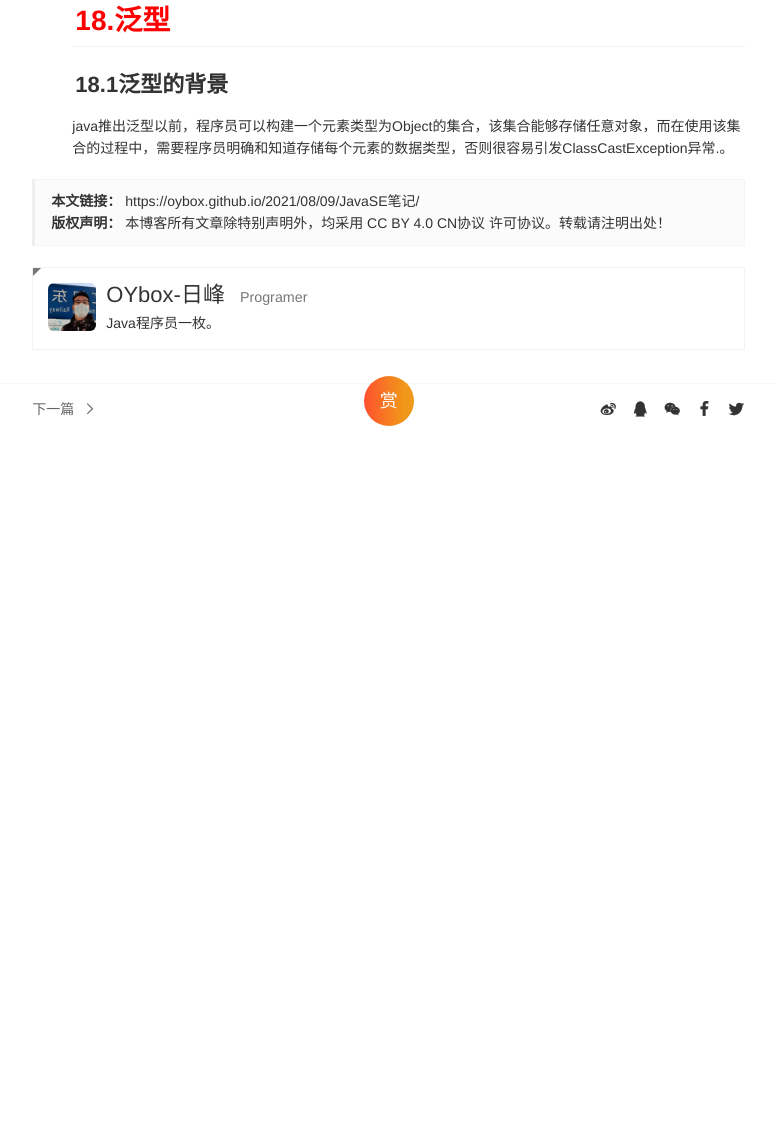
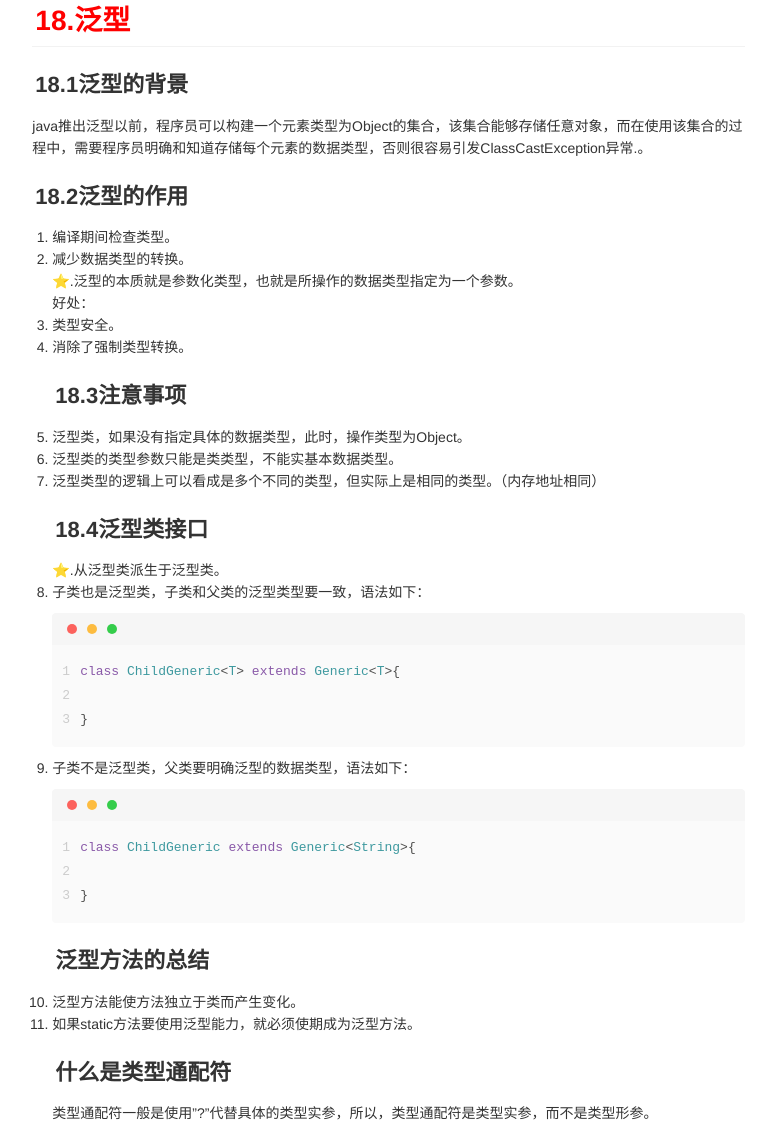
Before and after one commit to OYbox/OYbox.github.io, a plain HTML site: page 2021/08/09/JavaSE笔记/index.html in a window 1280 px wide. Shown: the part 7036-8163 px from the top of the page, without its empty margins (211-987 px from the left). Before the commit the page ends 7471 px from the top, so only its background shows below. Drawn offline with nearby package versions, Linux system fonts and the light colour scheme; a script that the page names is missing.

Commit message:
Site updated: 2021-08-09 19:46:55

```diff
--- a/2021/08/09/JavaSE笔记/index.html
+++ b/2021/08/09/JavaSE笔记/index.html
@@ -26,7 +26,7 @@
 <meta property="og:description" content="1.面向过程和面向对象的比较1.1面向过程：侧重的是过程   优点：简单   缺点：代码量大了以后维护性很差 1.2面向对象：侧重的是对象   优点：可扩展性非常强，维护成本低   缺点：新手上手难 1.3造车 画图纸   定义车的属性信息：color、speed、seat….. 定义车的动作：跑   拿着图纸找工厂生产车 1.4总结面向对象的世界里，类就是图纸，属性就是这一类事物拥有的共同属性，">
 <meta property="og:locale" content="zh_CN">
 <meta property="article:published_time" content="2021-08-09T09:37:50.132Z">
-<meta property="article:modified_time" content="2021-08-09T11:11:39.106Z">
+<meta property="article:modified_time" content="2021-08-09T11:46:32.850Z">
 <meta property="article:author" content="OYBox">
 <meta property="article:tag" content="OYBox的个人博客">
 <meta name="twitter:card" content="summary">
@@ -407,9 +407,24 @@
 <li>RuntimeException：运行时异常，一般不会手动处理，出了问题再处理。</li>
 <li>其他Exception：必须经过手动处理。</li>
 <li>Error：一般指系统级错误。<h3 id="17-3异常的处理-try—catch"><a href="#17-3异常的处理-try—catch" class="headerlink" title="17.3异常的处理 try—catch"></a>17.3异常的处理 try—catch</h3>语法：<figure class="highlight java"><table><tr><td class="gutter"><pre><span class="line">1</span><br><span class="line">2</span><br><span class="line">3</span><br><span class="line">4</span><br><span class="line">5</span><br><span class="line">6</span><br><span class="line">7</span><br><span class="line">8</span><br><span class="line">9</span><br></pre></td><td class="code"><pre><span class="line"><span class="keyword">try</span>&#123;</span><br><span class="line">	尝试执行的代码</span><br><span class="line">&#125;</span><br><span class="line"><span class="keyword">catch</span>(Exception e)&#123;</span><br><span class="line">	处理异常代码</span><br><span class="line">&#125;</span><br><span class="line"><span class="keyword">finally</span>&#123;</span><br><span class="line">	最终的，关掉程序</span><br><span class="line">&#125;</span><br></pre></td></tr></table></figure>
-⭐.throws和throw尽量少用，少点往上抛。<h1 id="18-泛型"><a href="#18-泛型" class="headerlink" title="18.泛型"></a><font color=red>18.泛型</font></h1><h3 id="18-1泛型的背景"><a href="#18-1泛型的背景" class="headerlink" title="18.1泛型的背景"></a>18.1泛型的背景</h3>java推出泛型以前，程序员可以构建一个元素类型为Object的集合，该集合能够存储任意对象，而在使用该集合的过程中，需要程序员明确和知道存储每个元素的数据类型，否则很容易引发ClassCastException异常.。</li>
+⭐.throws和throw尽量少用，少点往上抛。</li>
 </ol>
 </li>
+</ol>
+<h1 id="18-泛型"><a href="#18-泛型" class="headerlink" title="18.泛型"></a><font color=red>18.泛型</font></h1><h3 id="18-1泛型的背景"><a href="#18-1泛型的背景" class="headerlink" title="18.1泛型的背景"></a>18.1泛型的背景</h3><p>   java推出泛型以前，程序员可以构建一个元素类型为Object的集合，该集合能够存储任意对象，而在使用该集合的过程中，需要程序员明确和知道存储每个元素的数据类型，否则很容易引发ClassCastException异常.。</p>
+<h3 id="18-2泛型的作用"><a href="#18-2泛型的作用" class="headerlink" title="18.2泛型的作用"></a>18.2泛型的作用</h3><ol>
+<li>编译期间检查类型。</li>
+<li>减少数据类型的转换。<br>⭐.泛型的本质就是参数化类型，也就是所操作的数据类型指定为一个参数。<br>好处：</li>
+<li>类型安全。</li>
+<li>消除了强制类型转换。<h3 id="18-3注意事项"><a href="#18-3注意事项" class="headerlink" title="18.3注意事项"></a>18.3注意事项</h3></li>
+<li>泛型类，如果没有指定具体的数据类型，此时，操作类型为Object。</li>
+<li>泛型类的类型参数只能是类类型，不能实基本数据类型。</li>
+<li>泛型类型的逻辑上可以看成是多个不同的类型，但实际上是相同的类型。（内存地址相同）<h3 id="18-4泛型类接口"><a href="#18-4泛型类接口" class="headerlink" title="18.4泛型类接口"></a>18.4泛型类接口</h3>⭐.从泛型类派生于泛型类。</li>
+<li>子类也是泛型类，子类和父类的泛型类型要一致，语法如下：<figure class="highlight java"><table><tr><td class="gutter"><pre><span class="line">1</span><br><span class="line">2</span><br><span class="line">3</span><br></pre></td><td class="code"><pre><span class="line"><span class="class"><span class="keyword">class</span> <span class="title">ChildGeneric</span>&lt;<span class="title">T</span>&gt; <span class="keyword">extends</span> <span class="title">Generic</span>&lt;<span class="title">T</span>&gt;</span>&#123;</span><br><span class="line"></span><br><span class="line">&#125;</span><br></pre></td></tr></table></figure></li>
+<li>子类不是泛型类，父类要明确泛型的数据类型，语法如下：<figure class="highlight java"><table><tr><td class="gutter"><pre><span class="line">1</span><br><span class="line">2</span><br><span class="line">3</span><br></pre></td><td class="code"><pre><span class="line"><span class="class"><span class="keyword">class</span> <span class="title">ChildGeneric</span> <span class="keyword">extends</span> <span class="title">Generic</span>&lt;<span class="title">String</span>&gt;</span>&#123;</span><br><span class="line"></span><br><span class="line">&#125;</span><br></pre></td></tr></table></figure>
+<h3 id="泛型方法的总结"><a href="#泛型方法的总结" class="headerlink" title="泛型方法的总结"></a>泛型方法的总结</h3></li>
+<li>泛型方法能使方法独立于类而产生变化。</li>
+<li>如果static方法要使用泛型能力，就必须使期成为泛型方法。<h3 id="什么是类型通配符"><a href="#什么是类型通配符" class="headerlink" title="什么是类型通配符"></a>什么是类型通配符</h3>类型通配符一般是使用”?”代替具体的类型实参，所以，类型通配符是类型实参，而不是类型形参。</li>
 </ol>
 
 
```
Also changed, not shown: atom.xml (+3 -3 lines), content.json (+1 -1 lines).
